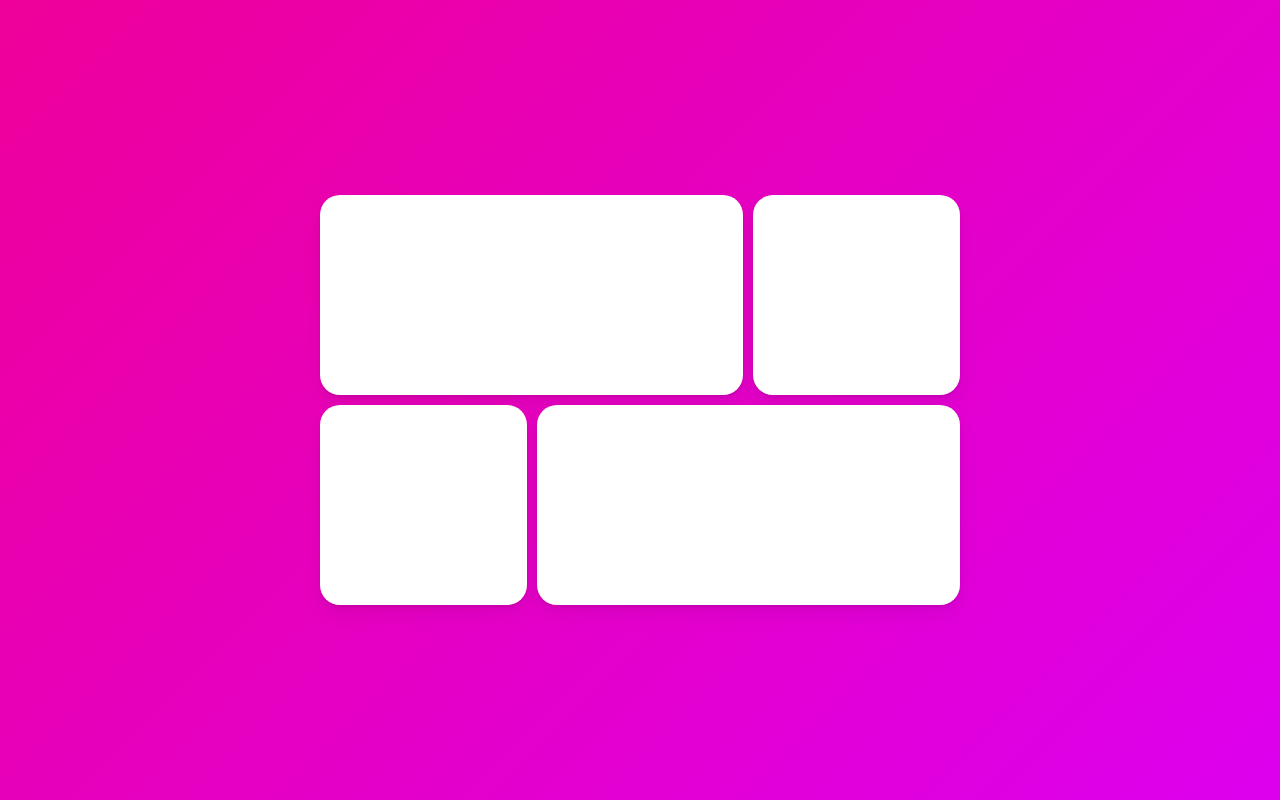
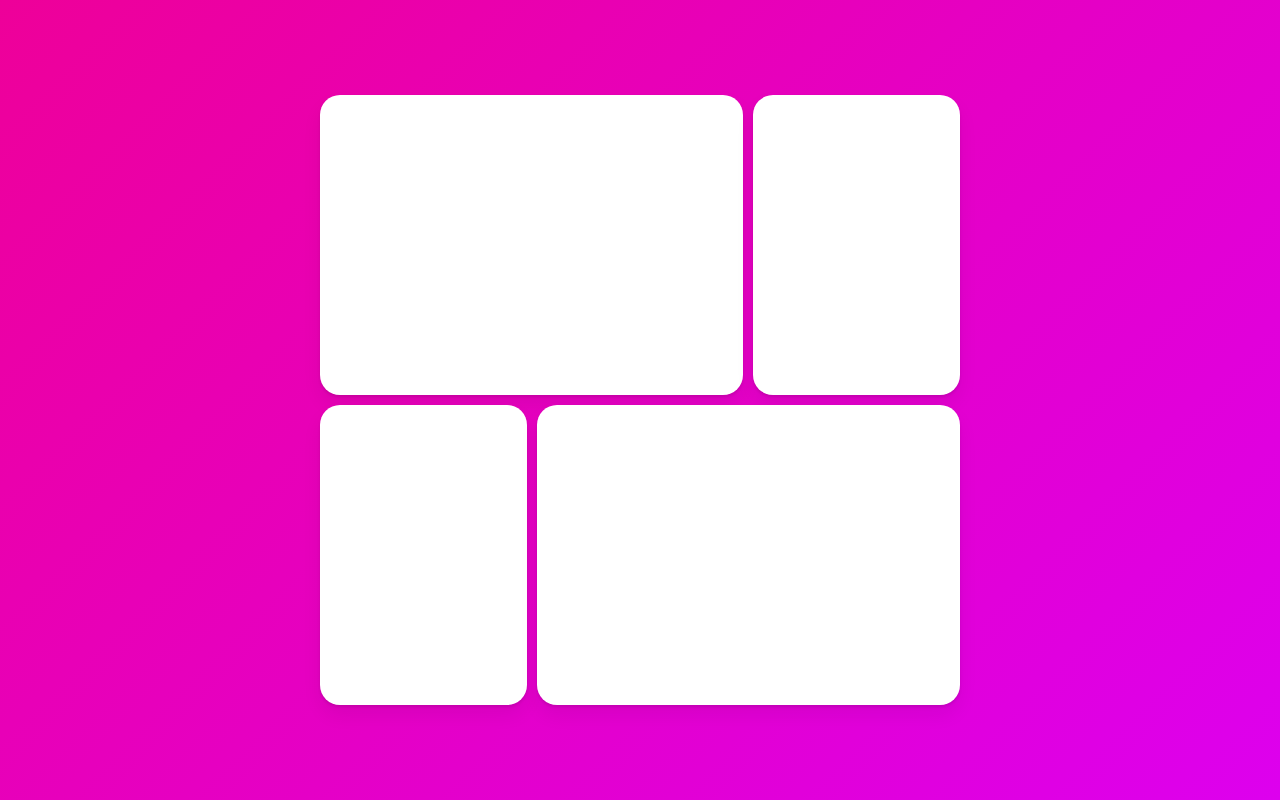
Before and after one commit to ICE0208/react-master-class, a React (Create React App) app: page / in a window 1280 px wide. Built offline with nearby package versions, Linux system fonts and the light colour scheme.

Commit message:
(#8.16) Final Project part Two

```diff
--- a/src/App.tsx
+++ b/src/App.tsx
@@ -24,10 +24,9 @@ const Grid = styled.div`
 `;
 
 const Box = styled(motion.div)`
-  height: 200px;
+  height: 300px;
   background-color: rgba(255, 255, 255, 1);
   border-radius: 20px;
-  top: 100px;
   display: flex;
   justify-content: center;
   align-items: center;
@@ -44,31 +43,38 @@ const Overlay = styled(motion.div)`
 `;
 
 function App() {
-  const [clicked, setClicked] = useState(false);
-  const toggle = () => setClicked((prev) => !prev);
-
+  const [id, setId] = useState<null | string>(null);
   return (
-    <Wrapper onClick={toggle}>
+    <Wrapper>
       <Grid>
-        <Box layoutId="hello" />
-        <Box />
-        <Box />
-        <Box />
+        {[1, 2, 3, 4].map((n) => (
+          <Box
+            key={n}
+            layoutId={`${n}`}
+            onClick={() => setId(n + "")}
+            transition={{ duration: 0.3 }}
+          />
+        ))}
       </Grid>
-      <AnimatePresence>
-        {clicked && (
+      {id && (
+        <AnimatePresence>
           <Overlay
             initial={{ backgroundColor: "rgba(0, 0, 0, 0)" }}
             animate={{ backgroundColor: "rgba(0, 0, 0, 0.5)" }}
             exit={{ backgroundColor: "rgba(0, 0, 0, 0)" }}
+            onClick={() => setId(null)}
           >
             <Box
-              layoutId="hello"
-              style={{ width: 400, height: 200 }}
+              layoutId={id + ""}
+              style={{
+                width: 500,
+                height: 300,
+              }}
+              transition={{ duration: 0.3 }}
             />
           </Overlay>
-        )}
-      </AnimatePresence>
+        </AnimatePresence>
+      )}
     </Wrapper>
   );
 }
```
